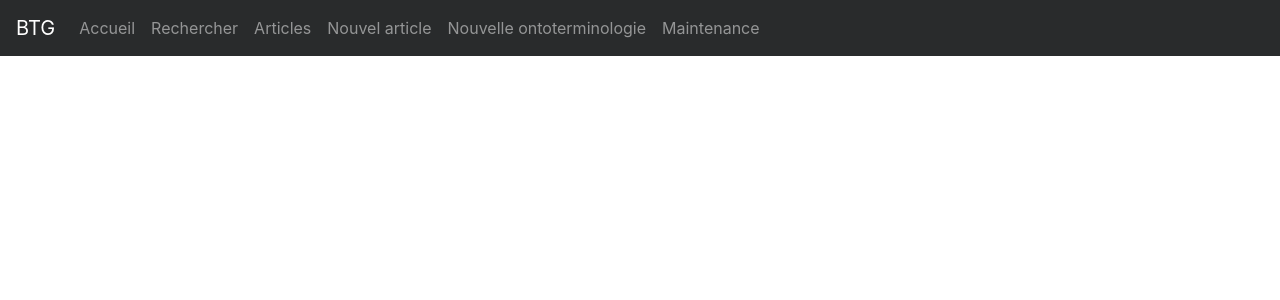
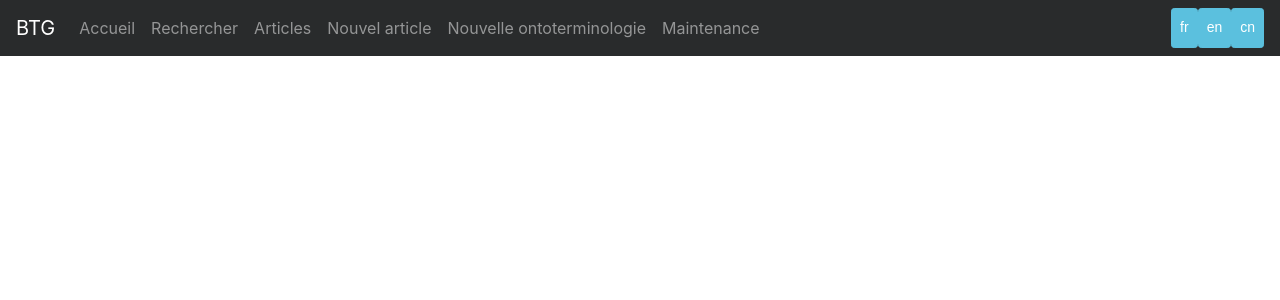
Before and after one commit to Alexandre-Moreau/projet-s6, a PHP site: page /views/header.php in a window 1280 px wide. Shown: the top 300 px of the page. Run offline with PHP 8.4, Linux system fonts and the light colour scheme.

Commit message:
3 buttons

```diff
--- a/views/header.php
+++ b/views/header.php
@@ -54,7 +54,9 @@
 							<a class="nav-link" href=".?r=maintenance/statut">Maintenance</a>
 						</li>
 					</ul>
-
+					<button type="button" class="btn btn-info btn-sm">fr</button>
+					<button type="button" class="btn btn-info btn-sm">en</button>
+					<button type="button" class="btn btn-info btn-sm">cn</button>
 				</div>
 			</nav>
 
```
Also changed, not shown: js/main.js (line endings or trailing spaces), 13 other files.
